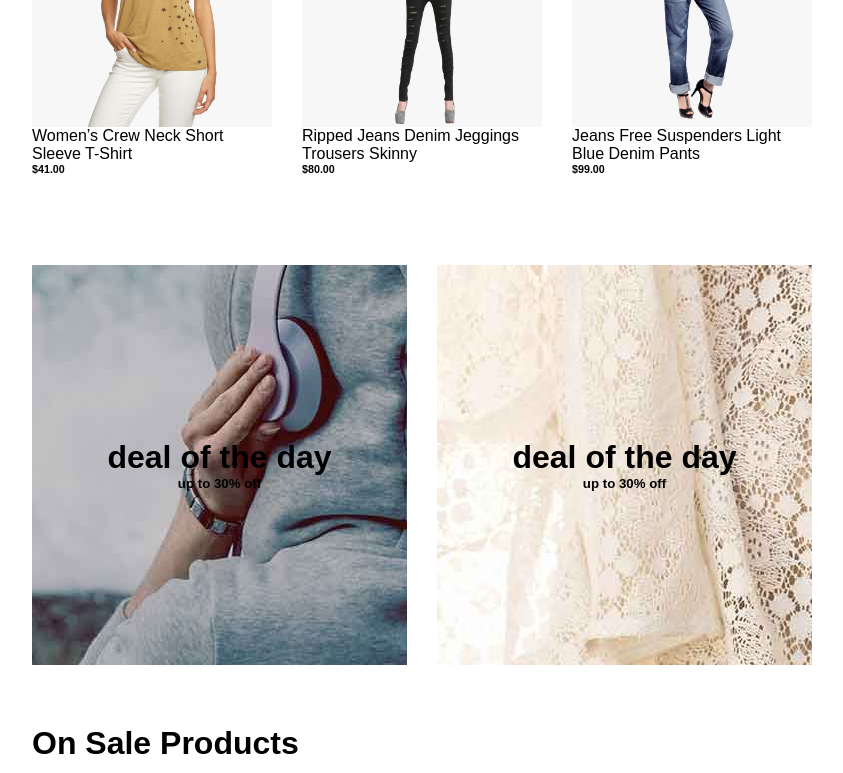
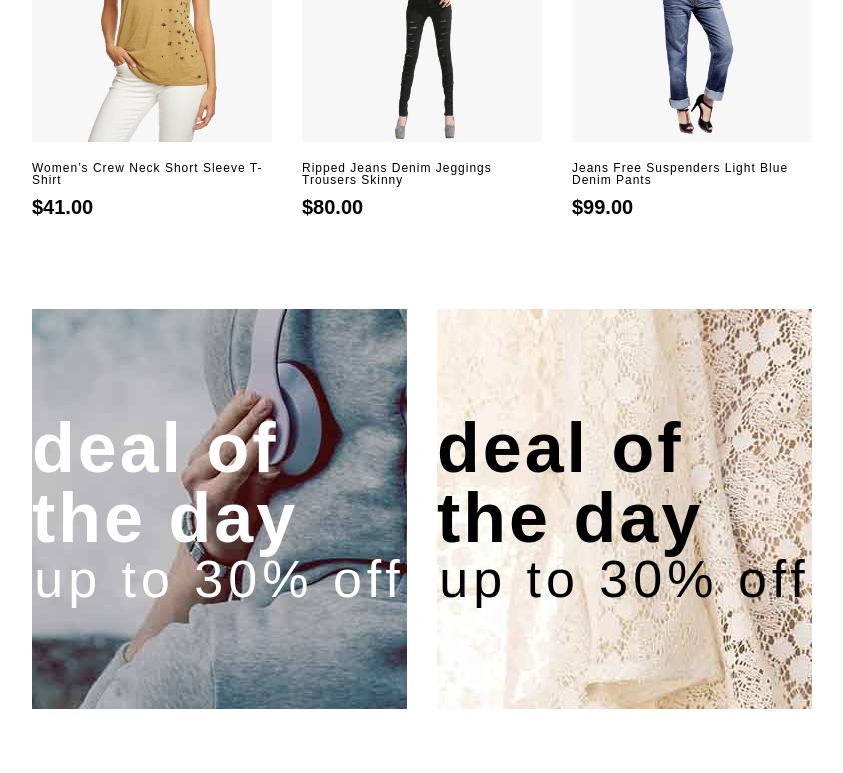
Before and after one commit to Trend20/React-Typescript-e-commerce-template, a React (Create React App) app: page / in a window 1280 px wide. Shown: the part 1440-2213 px from the top of the page, without its empty margins (218-1061 px from the left). Built offline with nearby package versions, Linux system fonts and the light colour scheme; a small style sheet from the web is missing; a web font is replaced by a local one.

Commit message:
homepage fixes

```diff
--- a/src/pages/home/Home.css
+++ b/src/pages/home/Home.css
@@ -199,6 +199,13 @@
     width: 100%;
 }
 
+.popular-products h1, .onsale-products h1{
+    font-size: 52px;
+    font-weight: 700;
+    line-height: 1;
+    letter-spacing: 3px;
+}
+
 .product-items{
     display: grid;
     grid-template-columns: repeat(3, 2fr);
@@ -216,6 +223,20 @@
     max-width: 100%;
 }
 
+.product-item p{
+    line-height: 1;
+    letter-spacing: 1px;
+    font-weight: 200;
+    font-size: 12px;
+    text-transform: capitalize !important;
+    margin-top: 20px;
+}
+
+.product-item h6{
+    margin-top: 10px;
+    font-size: 20px;
+}
+
 /*deals*/
 .deals{
     display: grid;
@@ -226,6 +247,20 @@
     margin-top: 30px;
 }
 
+.deals h1{
+    font-weight: 700;
+    font-size: 70px;
+    line-height: 1;
+    letter-spacing: 3px;
+}
+
+.deals h5{
+    font-size: 52px;
+    font-weight: 200;
+    line-height: 1;
+    letter-spacing: 5px;
+}
+
 #deal-one{
     display: flex;
     flex-direction: column;
@@ -234,6 +269,7 @@
     cursor: pointer;
     justify-content: center;
     align-items: center;
+    color: #fff;
 }
 
 #deal-two{
```
